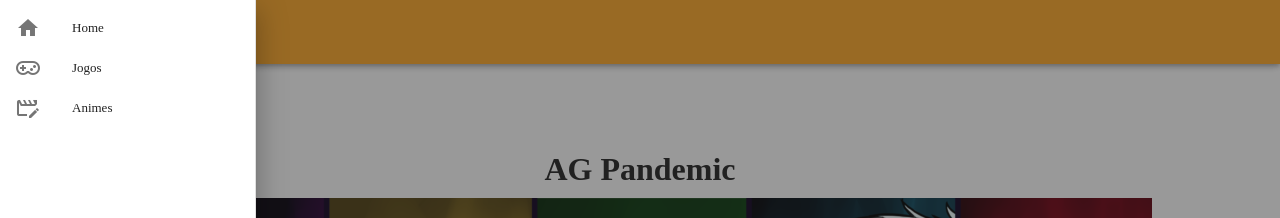
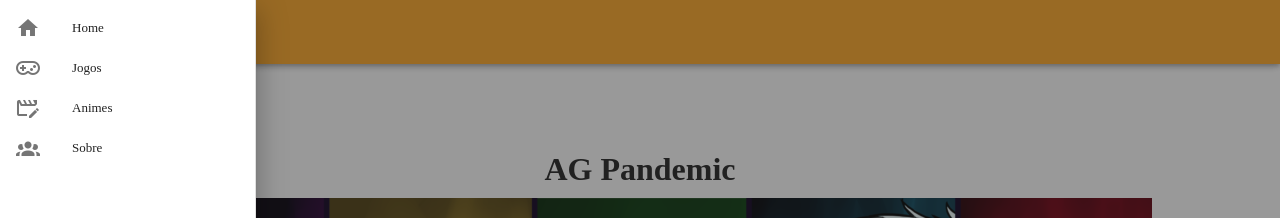
Before and after one commit to snaketartar/lazerNaPandemia, a Vue app in the folder lazer-na-pandemia/: page / in a window 1280 px wide. Both pictures are taken after a click on the button 28 px from the left and 32 px from the top of the page. Shown: the top 218 px of the page. Built offline with nearby package versions, Linux system fonts and the light colour scheme.

Commit message:
sobre adicionado

```diff
--- a/lazer-na-pandemia/src/components/shared/AppBar.vue
+++ b/lazer-na-pandemia/src/components/shared/AppBar.vue
@@ -36,12 +36,14 @@
               <v-list-item-title>Animes</v-list-item-title>
             </v-list-item>
           </router-link>
-          <!-- <v-list-item>
+          <router-link to="/sobre">
+          <v-list-item>
             <v-list-item-icon>
               <v-icon>mdi-account-group</v-icon>
             </v-list-item-icon>
             <v-list-item-title>Sobre</v-list-item-title>
-          </v-list-item> -->
+          </v-list-item>
+          </router-link>
         </v-list-item-group>
       </v-list>
     </v-navigation-drawer>
```
